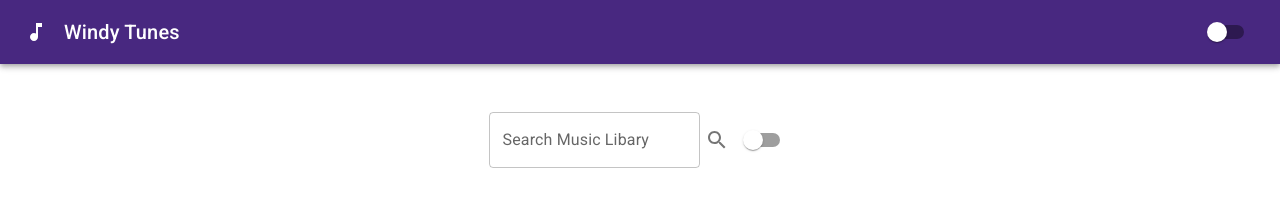
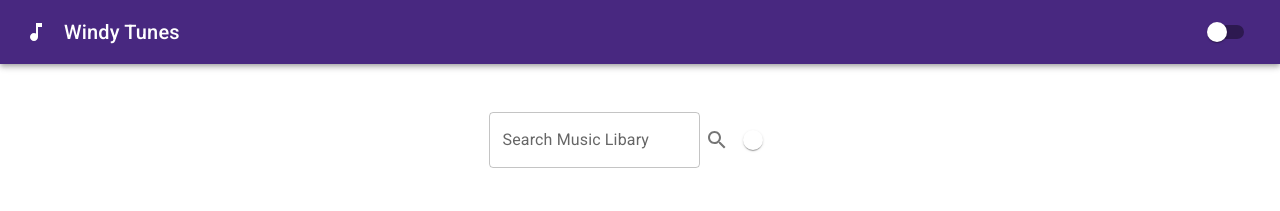
Before and after one commit to peskaypea/Itunes_music_finder, a React (Create React App) app: page / in a window 1280 px wide. Shown: the top 211 px of the page. Built offline with nearby package versions, Linux system fonts and the light colour scheme.

Commit message:
Grid Toggle for md to larger screen visable, anything below 900px hidden : grid toggle

```diff
--- a/src/components/Search.jsx
+++ b/src/components/Search.jsx
@@ -65,7 +65,10 @@
         >
           <SearchIcon />
         </IconButton>
-        <Switch onChange={handleToggleChange} />
+        <Switch
+          sx={{ display: { xs: "none", md: "block" } }}
+          onChange={handleToggleChange}
+        />
       </Container>
 
       <Container>
```
